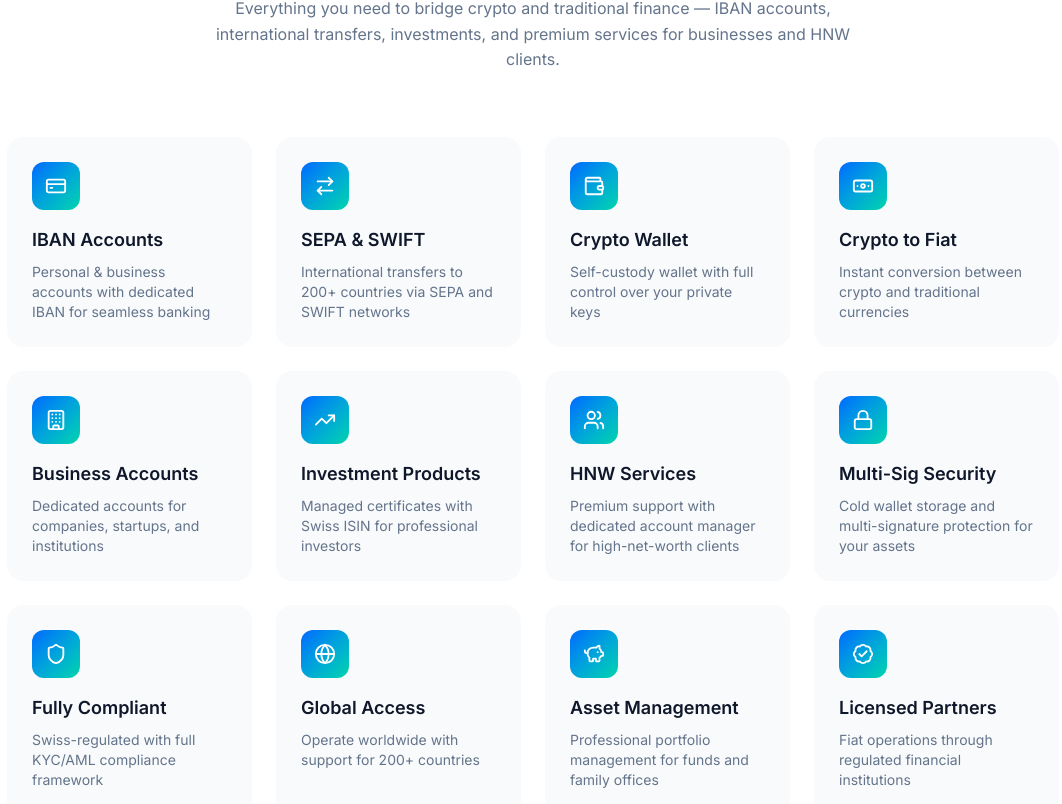
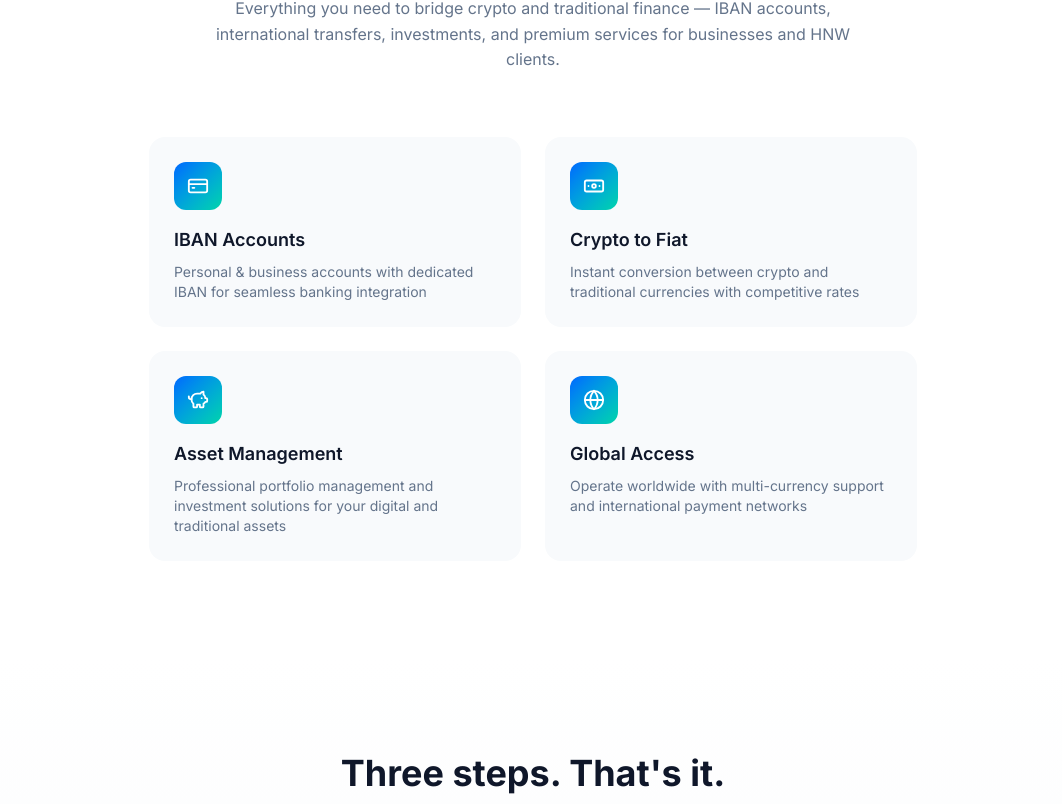
Before and after one commit to pubgking0906-collab/chipi-payment-solution, a Next.js app: page / in a window 1280 px wide. Shown: the part 956-1760 px from the top of the page, without its empty margins (107-1169 px from the left). Built offline with nearby package versions, Linux system fonts and the light colour scheme.

Commit message:
Reduce Features to 4 items: IBAN, Crypto to Fiat, Asset Management, Global Access

```diff
--- a/src/components/Features.tsx
+++ b/src/components/Features.tsx
@@ -22,62 +22,22 @@ const features = [
   {
     icon: CreditCard,
     title: "IBAN Accounts",
-    description: "Personal & business accounts with dedicated IBAN for seamless banking",
-  },
-  {
-    icon: ArrowRightLeft,
-    title: "SEPA & SWIFT",
-    description: "International transfers to 200+ countries via SEPA and SWIFT networks",
-  },
-  {
-    icon: Wallet,
-    title: "Crypto Wallet",
-    description: "Self-custody wallet with full control over your private keys",
+    description: "Personal & business accounts with dedicated IBAN for seamless banking integration",
   },
   {
     icon: Banknote,
     title: "Crypto to Fiat",
-    description: "Instant conversion between crypto and traditional currencies",
+    description: "Instant conversion between crypto and traditional currencies with competitive rates",
   },
   {
-    icon: Building,
-    title: "Business Accounts",
-    description: "Dedicated accounts for companies, startups, and institutions",
-  },
-  {
-    icon: TrendingUp,
-    title: "Investment Products",
-    description: "Managed certificates with Swiss ISIN for professional investors",
-  },
-  {
-    icon: Users,
-    title: "HNW Services",
-    description: "Premium support with dedicated account manager for high-net-worth clients",
-  },
-  {
-    icon: Lock,
-    title: "Multi-Sig Security",
-    description: "Cold wallet storage and multi-signature protection for your assets",
-  },
-  {
-    icon: Shield,
-    title: "Fully Compliant",
-    description: "Swiss-regulated with full KYC/AML compliance framework",
+    icon: PiggyBank,
+    title: "Asset Management",
+    description: "Professional portfolio management and investment solutions for your digital and traditional assets",
   },
   {
     icon: Globe,
     title: "Global Access",
-    description: "Operate worldwide with support for 200+ countries",
-  },
-  {
-    icon: PiggyBank,
-    title: "Asset Management",
-    description: "Professional portfolio management for funds and family offices",
-  },
-  {
-    icon: BadgeCheck,
-    title: "Licensed Partners",
-    description: "Fiat operations through regulated financial institutions",
+    description: "Operate worldwide with multi-currency support and international payment networks",
   },
 ];
 
@@ -103,7 +63,7 @@ export default function Features() {
           </p>
         </motion.div>
 
-        <div className="grid md:grid-cols-2 lg:grid-cols-3 xl:grid-cols-4 gap-6">
+        <div className="grid md:grid-cols-2 gap-6 max-w-3xl mx-auto">
           {features.map((feature, i) => (
             <motion.div
               key={i}
```
